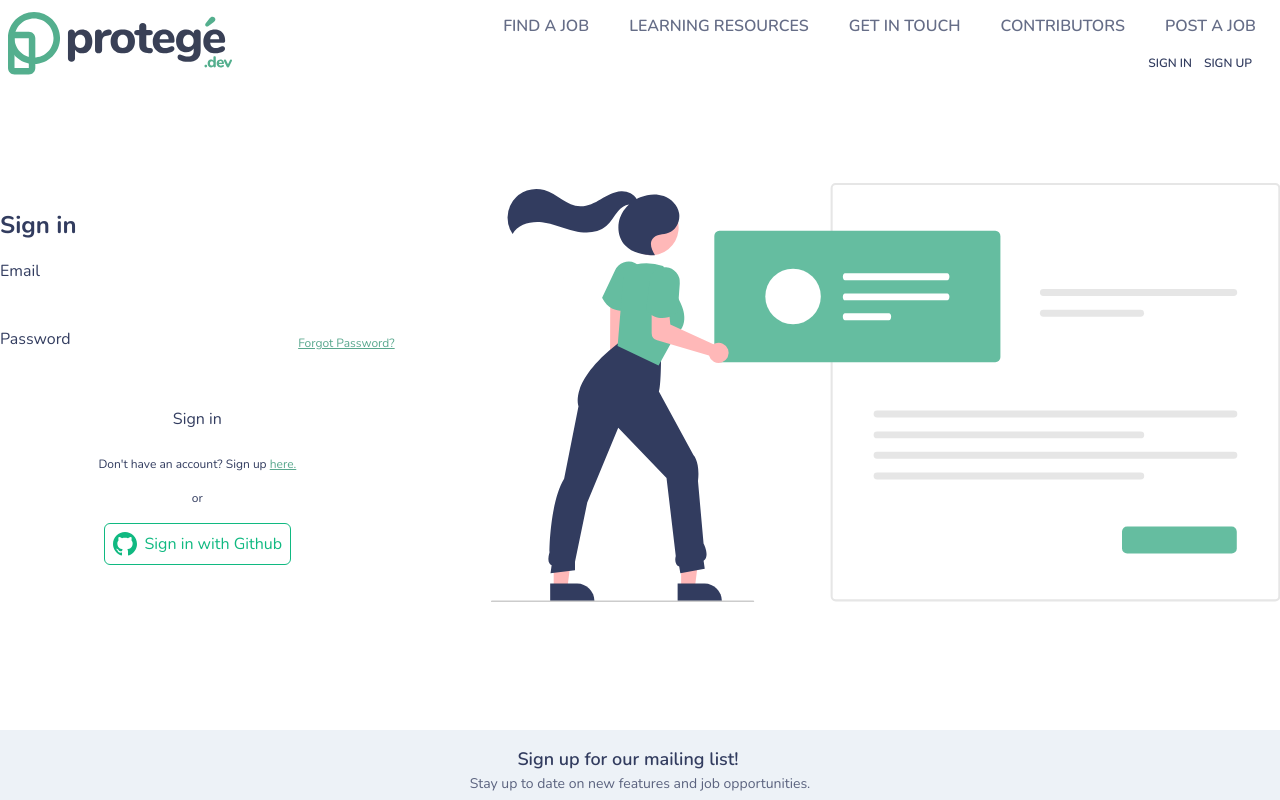
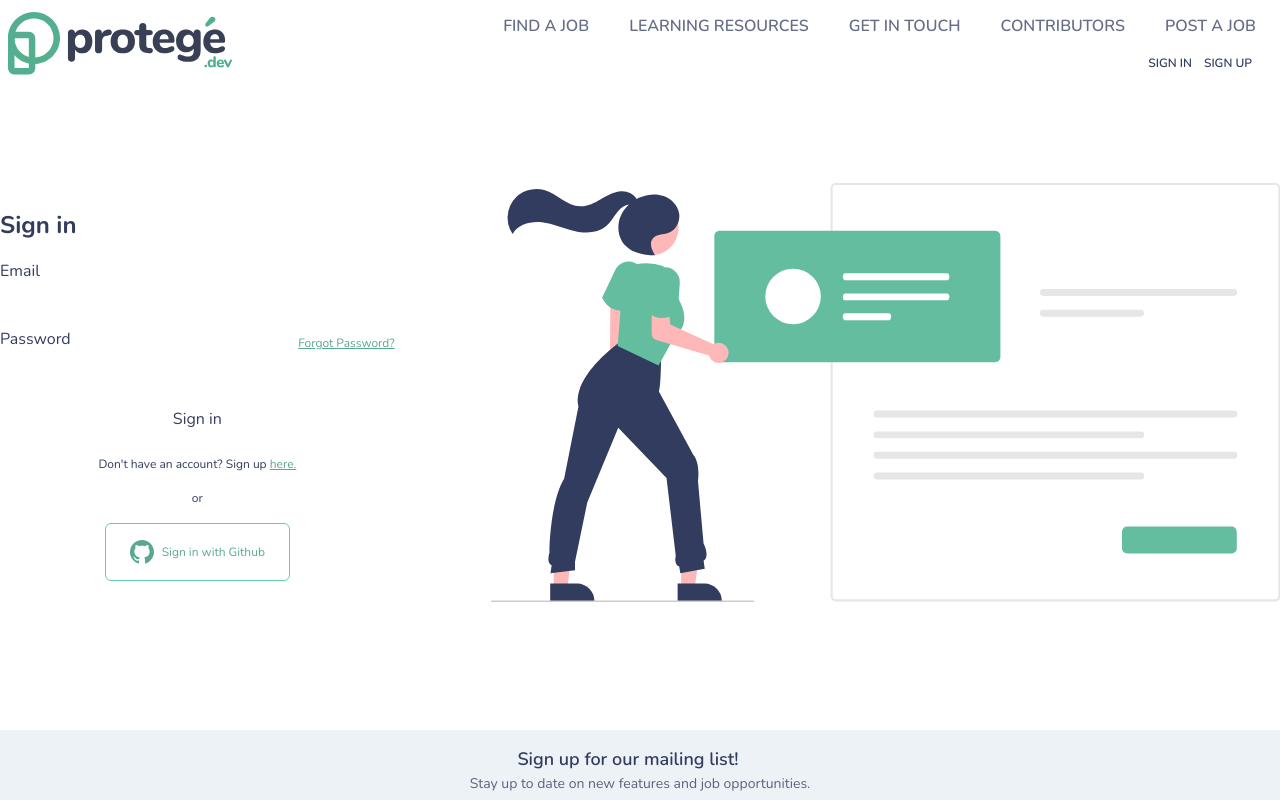
Before and after one commit to ProjectProtege/protege, a Next.js app: page /sign-in in a window 1280 px wide. Shown: the top 800 px of the page. Built offline with nearby package versions, Linux system fonts and the light colour scheme; no server answers; the database is empty.

Commit message:
hover styles for github button

```diff
--- a/pages/sign-in.js
+++ b/pages/sign-in.js
@@ -130,19 +130,17 @@ const SignIn = () => {
           </div>
           <div className='text-xs text-center'>{getText('ACCOUNT', 'OR')}</div>
           <button
-            className='flex p-2 m-auto space-x-2 text-green-500 border border-green-500 rounded-md'
+            className='flex items-center px-6 py-4 m-auto space-x-2 text-teal-700 transition ease-in-out border border-teal-500 rounded-md hover:border-teal-800 hover:bg-teal-100 hover:text-teal-900'
             onClick={handleSignInWithGithub}
           >
             <svg
               xmlns='http://www.w3.org/2000/svg'
-              width='24'
-              height='24'
               viewBox='0 0 24 24'
-              className='fill-current'
+              className='w-6 h-6 fill-current'
             >
               <path d='M12 0c-6.626 0-12 5.373-12 12 0 5.302 3.438 9.8 8.207 11.387.599.111.793-.261.793-.577v-2.234c-3.338.726-4.033-1.416-4.033-1.416-.546-1.387-1.333-1.756-1.333-1.756-1.089-.745.083-.729.083-.729 1.205.084 1.839 1.237 1.839 1.237 1.07 1.834 2.807 1.304 3.492.997.107-.775.418-1.305.762-1.604-2.665-.305-5.467-1.334-5.467-5.931 0-1.311.469-2.381 1.236-3.221-.124-.303-.535-1.524.117-3.176 0 0 1.008-.322 3.301 1.23.957-.266 1.983-.399 3.003-.404 1.02.005 2.047.138 3.006.404 2.291-1.552 3.297-1.23 3.297-1.23.653 1.653.242 2.874.118 3.176.77.84 1.235 1.911 1.235 3.221 0 4.609-2.807 5.624-5.479 5.921.43.372.823 1.102.823 2.222v3.293c0 .319.192.694.801.576 4.765-1.589 8.199-6.086 8.199-11.386 0-6.627-5.373-12-12-12z' />
             </svg>
-            <span>{getText('ACCOUNT', 'GITHUB')}</span>
+            <span className='text-xs'>{getText('ACCOUNT', 'GITHUB')}</span>
           </button>
         </div>
       </div>
```
